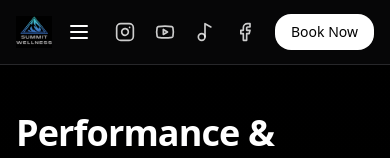
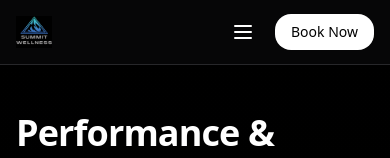
Before and after one commit to tdb0021/summitwellness, a React (Vite) app: page / in a window 390 px wide. Shown: the top 158 px of the page. Built offline with nearby package versions, Linux system fonts and the light colour scheme.

Commit message:
fix mobile

```diff
--- a/src/SummitWellnessSite.tsx
+++ b/src/SummitWellnessSite.tsx
@@ -858,7 +858,6 @@ function MobileMenu({ open, onClose }: { open: boolean; onClose: () => void }) {
           <a href="#functional"   className={linkCls} onClick={closeAnd()}>Functional Medicine & Testing</a>
 
           <div className="mt-2 px-4 pt-3 pb-2 text-xs uppercase tracking-widest text-zinc-400">Company</div>
-          <a href="#team" className={linkCls} onClick={closeAnd()}>Team</a>
           <a href="#reviews" className={linkCls} onClick={closeAnd()}>Reviews</a>
           <a href="#contact" className={linkCls} onClick={closeAnd()}>Contact</a>
           <a
@@ -917,7 +916,10 @@ export default function SummitWellnessSite() {
             </button>
 
             {/* Existing socials + Book Now */}
-            <SocialLinks className="hidden lg:flex" />
+            <div className="hidden lg:flex">
+              <SocialLinks />
+            </div>
+
             <Button asChild className="ml-1">
               <a href="#contact">Book Now</a>
             </Button>
@@ -1126,7 +1128,7 @@ export default function SummitWellnessSite() {
       </section>
 
       {testimonials.length > 0 && (
-        <section className={`${section} py-12 md:py-16`}>
+        <section id="reviews" className={`${section} py-12 md:py-16`}>
           <SectionHeader overline="Results" title="What Clients Say" />
           <div className="grid md:grid-cols-3 gap-6">
             {testimonials.map((quote, idx) => (
```
